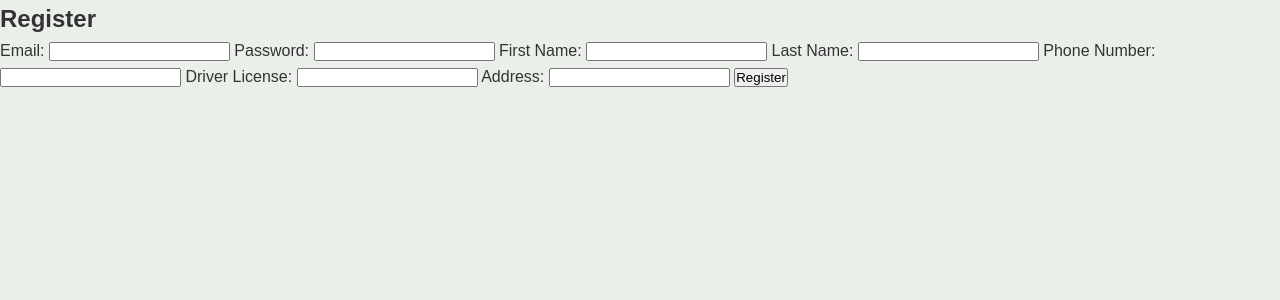
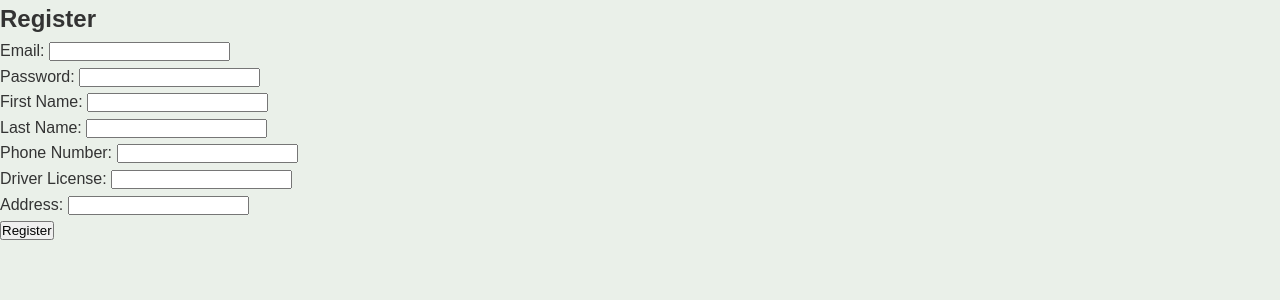
Before and after one commit to AlejandroMamani/car_rental_project, a PHP site: page /register.php in a window 1280 px wide. Shown: the part 76-376 px from the top of the page. Run offline with PHP 8.4, Linux system fonts and the light colour scheme.

Commit message:
Update register.php

```diff
--- a/register.php
+++ b/register.php
@@ -81,29 +81,46 @@ if ($_SERVER["REQUEST_METHOD"] == "POST")
         <?php if (isset($success)) { ?>
             <p style="color: green;"><?php echo $success; ?></p>
         <?php } ?>
+
         <form action="register.php" method="POST">
+        <div class="field input">
             <label for="email">Email:</label>
             <input type="email" id="email" name="email" required>
+        </div>
 
+        <div class="field input">
             <label for="password">Password:</label>
             <input type="password" id="password" name="password" required>
+        </div>
 
+        <div class="field input">
             <label for="first_name">First Name:</label>
             <input type="text" id="first_name" name="first_name" required>
+        </div>
 
+        <div class="field input">
             <label for="last_name">Last Name:</label>
             <input type="text" id="last_name" name="last_name" required>
+        </div>
 
+        <div class="field input">
             <label for="phone_number">Phone Number:</label>
             <input type="tel" id="phone_number" name="phone_number" required>
+        </div>
 
+        <div class="field input">
             <label for="driver_license">Driver License:</label>
             <input type="text" id="driver_license" name="driver license" required>
+        </div>
 
+        <div class="field input">
             <label for="address">Address:</label>
             <input type="text" id="address" name="address" required>
+        </div>
 
+        <div class="field input">
             <button type="submit">Register</button>
+        </div>
         </form>
     </main>
 </body>
```
